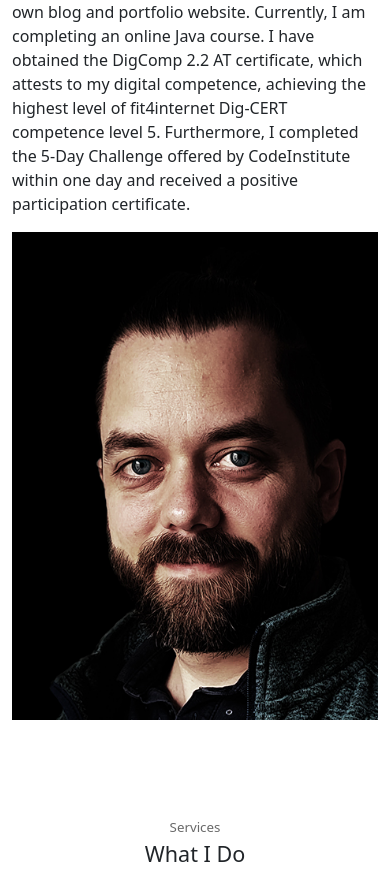
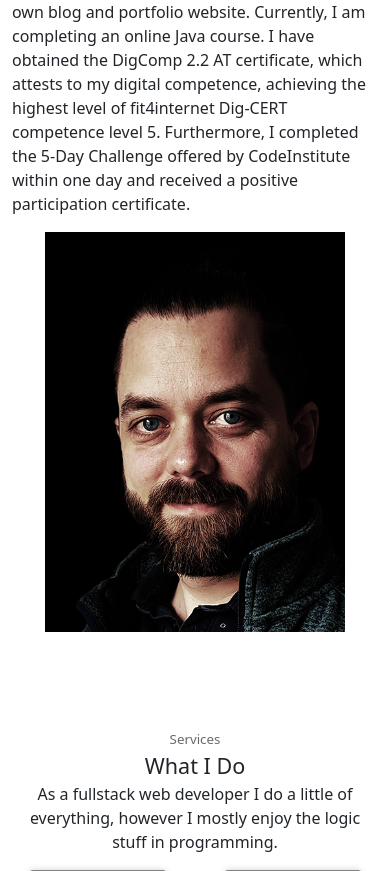
Before and after one commit to JFZelenak/CFV-deployedPortfolio, a PHP site: page / in a window 390 px wide. Shown: the part 1425-2296 px from the top of the page. Run offline with PHP 8.4, Linux system fonts and the light colour scheme.

Commit message:
add changes to responsivness

```diff
--- a/index.html
+++ b/index.html
@@ -83,7 +83,7 @@
                 </p>
             </div>
             <div class="col-12 col-md-3">
-                <div>
+                <div class="imgCont">
                     <img src="./assets/images/Profilbild-jfz.jpg" alt="profile picture">
                 </div>
             </div>
--- a/style.css
+++ b/style.css
@@ -39,8 +39,13 @@
 }
 
 /* myAbout */
+.imgCont {
+    display: flex;
+    justify-content: center;
+}
 #myAbout img {
     width: 100%;
+    max-width: 300px;
     /* height: auto; */
 }
 /* myServices */
```
